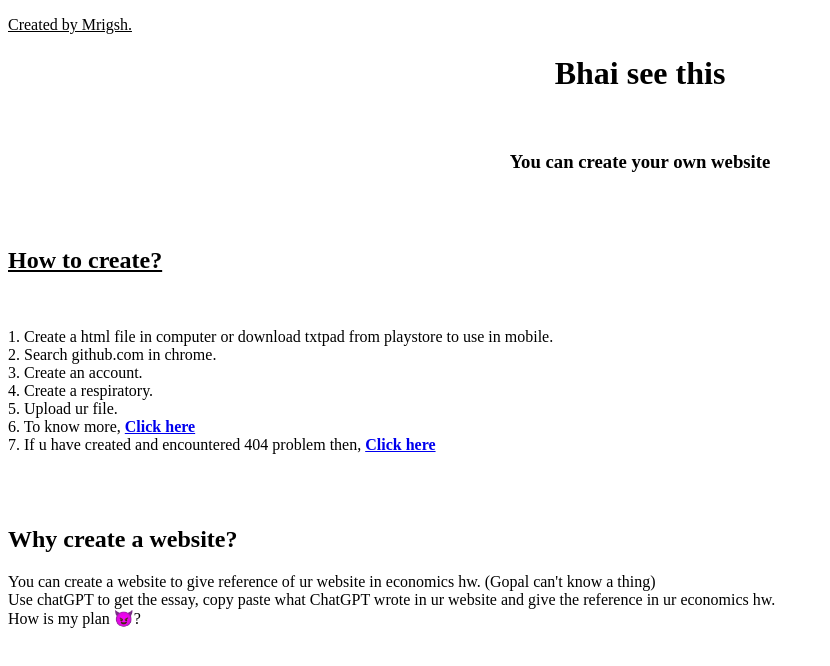
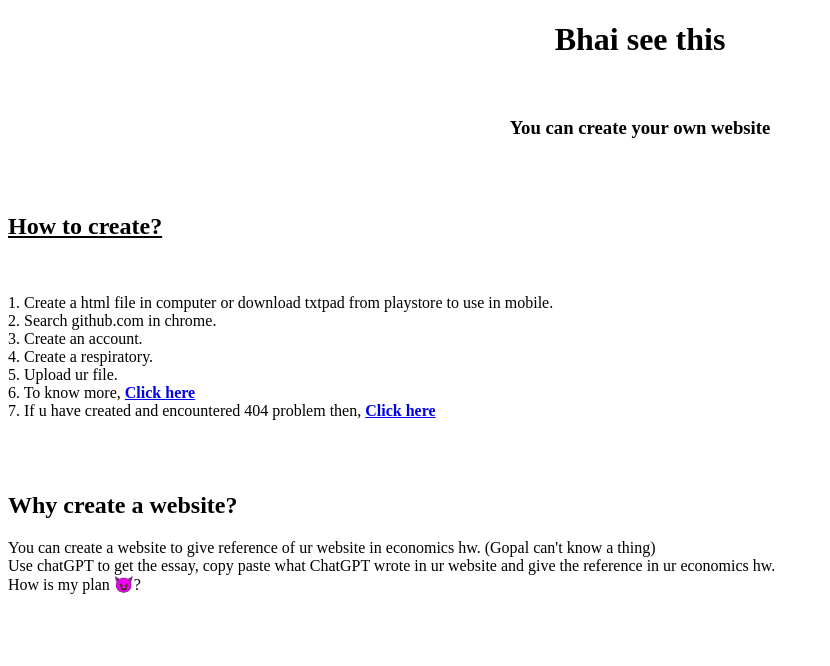
Before and after one commit to RandomGuy81350/My-web_, a plain HTML site: page index.html in a window 1280 px wide. Shown: the whole page, without its empty margins (0-830 px from the left). Drawn offline with Linux system fonts and the light colour scheme.

Commit message:
Update index.html

```diff
--- a/index.html
+++ b/index.html
@@ -7,7 +7,6 @@
 </style>
 </head>
 <body>
-  <p><u>Created by Mrigsh.</u></p>
 <center> <h1> Bhai see this </h1><br>
 <h3> You can create your own website</h3>
 <br> <br></center>
```
